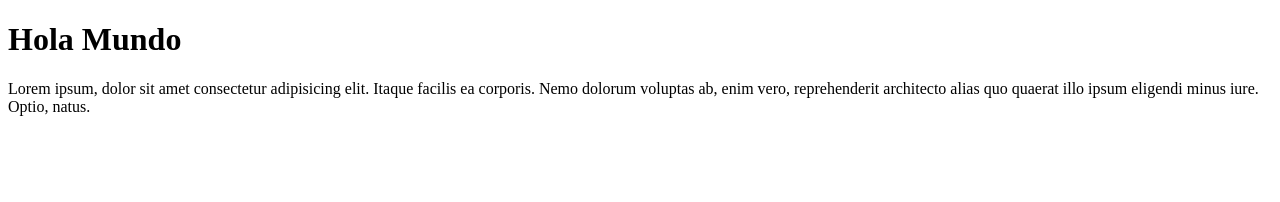
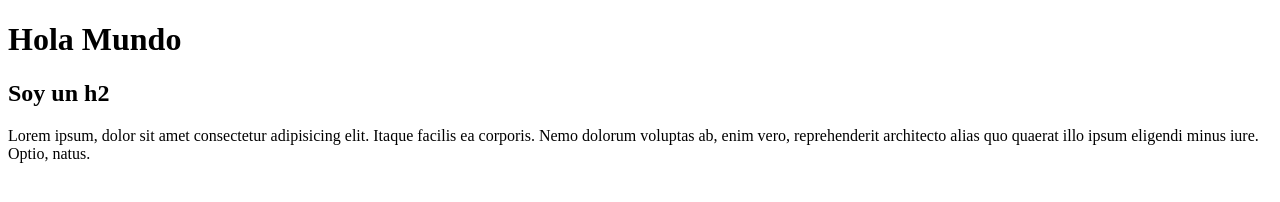
Before and after one commit to DaniSuarez115/Deisy, a plain HTML site: page index.html in a window 1280 px wide. Drawn offline with Linux system fonts and the light colour scheme.

Commit message:
Commit 2

```diff
--- a/index.html
+++ b/index.html
@@ -7,6 +7,7 @@
 </head>
 <body>
     <h1>Hola Mundo</h1>
+    <h2>Soy un h2</h2>
     <p>Lorem ipsum, dolor sit amet consectetur adipisicing elit. Itaque facilis ea corporis. Nemo dolorum voluptas ab, enim vero, reprehenderit architecto alias quo quaerat illo ipsum eligendi minus iure. Optio, natus.</p>
 </body>
 </html>
```
